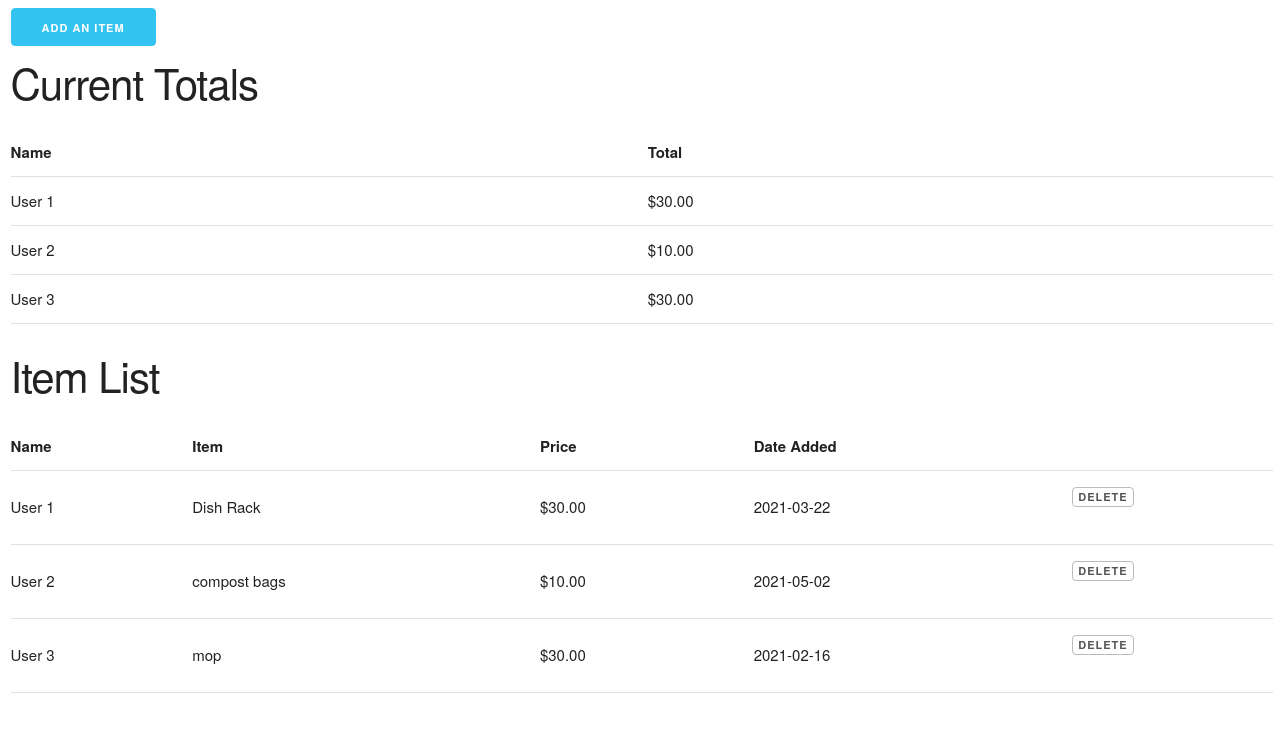
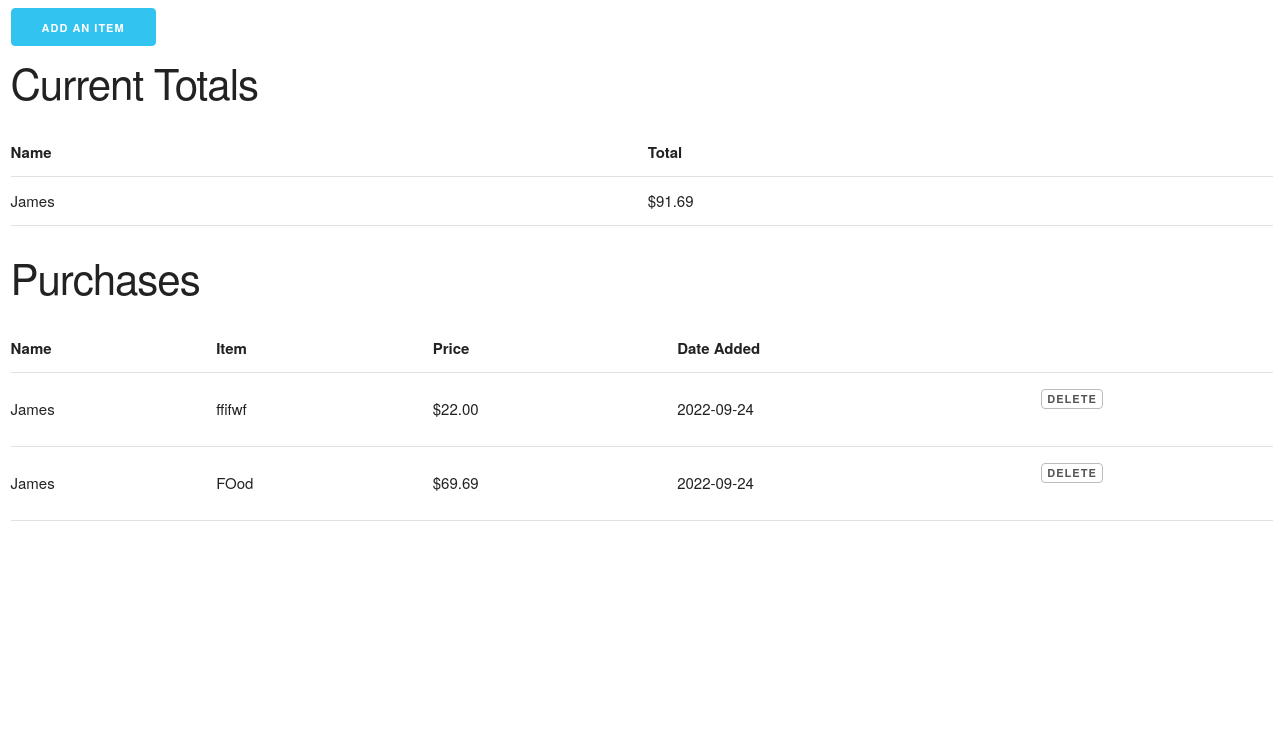
Before and after one commit to LacroixJ/house_spending_tracker, a Flask app: page / in a window 1280 px wide. Shown: the top 732 px of the page. Run offline with Flask 2, Linux system fonts and the light colour scheme; data comes from the database, SQL or seed files in the repository; both versions use the stored data as it was after the commit.

Commit message:
Switch to sql db

```diff
--- a/app.py
+++ b/app.py
@@ -1,97 +1,55 @@
 #!/usr/bin/env python3
-
-
 from flask import render_template, request, redirect, url_for, Flask
 import os.path
-import yaml
+import sqlite3
 
 from datetime import datetime
 
-
 app = Flask(__name__)
 
-DB = 'db.yaml'
+DB = 'db.db'
 
-def load_db():
-    db = open(DB, 'r')
-    info = yaml.safe_load(db)
-    db.close()
-
-    return info
-
+def get_users():
+    with sqlite3.connect(DB) as conn:
+        cursor = conn.cursor()
+        cursor.execute('select distinct username from usernames;')
+        data = [t[0] for t in cursor.fetchall()]
+        return data
 
 @app.route('/', methods=['GET'])
 def homepage():
-    if not os.path.isfile(DB):
-        file = open(DB, 'w')
-        file.close()
+    with sqlite3.connect(DB) as conn:
+        cursor = conn.cursor()
+        cursor.execute('select *, ROWID from purchases order by -date(entrydate), -ROWID;')
 
-    info = load_db()
+        purchases = cursor.fetchall();
 
-    names = info.keys()
+        totals = cursor.execute('select username, sum(price) from purchases group by username;')
 
+        totals = cursor.fetchall()
 
-    for name in info.keys():
-        purchases = info[name].get('purchases')
-
-        total = 0
-        for purchase in purchases:
-            details = purchase['purchase']
-            total += float(details['price'])
-
-        info[name]['total'] = total
-
-
-
-    return render_template('home.html', db=info)
+        return render_template('home.html', purchases=purchases, totals=totals)
 
 
 @app.route('/add_entry/', methods=['GET', 'POST'])
 def add_entry():
-    info = load_db()
-    names = info.keys()
     if request.method == 'POST':
         f = request.form
-        purchase = {
-                'purchase':
-                    {
-                    'name': f['item_name'],
-                    'price': float(f['price']),
-                    'date_added': datetime.now()
-                    }
-                }
-        info[f['name']]['purchases'].append(purchase)
-        db = open(DB, 'w')
-        yaml.dump(info, db)
-        db.close()
+        with sqlite3.connect(DB) as conn:
+            cursor = conn.cursor()
+            cursor.execute('insert into purchases values(?, ?, ?, ?)',
+                    (f['name'], f['item_name'], float(f['price']), datetime.now().date()))
+            conn.commit()
         return redirect(url_for('homepage'))
-    return render_template('add_entry.html', names=names)
-
-
+    return render_template('add_entry.html', names=get_users())
 
 @app.route('/delete/', methods=['POST'])
 def delete():
-    info = load_db()
     f = request.form
-
-    purchases = info[f['name']]['purchases']
-
-    for purchase in purchases.copy():
-        details = purchase['purchase']
-        requirements = [
-                details['name'] == f['item_name'],
-                details['price'] == float(f['price']),
-                ]
-        if all(requirements):
-            purchases.remove(purchase)
-            break
-
-    info[f['name']]['purchases'] = purchases
-
-    db = open(DB, 'w')
-    yaml.dump(info, db)
-    db.close()
-
+    with sqlite3.connect(DB) as conn:
+        cursor = conn.cursor()
+        cursor.execute('DELETE from purchases where ROWID=?;', f['ROWID'])
+        conn.commit()
     return redirect(url_for('homepage'))
 
 
--- a/db.yaml
+++ b/db.yaml
@@ -1,18 +1,114 @@
-User 1:
+James:
   purchases:
   - purchase:
-      date_added: 2021-03-22 00:00:00
-      name: Dish Rack
-      price: 30.0
-User 2:
+      date_added: 2021-07-24 00:00:00
+      name: Oven Lightbulb
+      price: 5.0
+  - purchase:
+      date_added: 2021-07-24 00:00:00
+      name: Kitchen Buckets
+      price: 20.0
+  - purchase:
+      date_added: 2021-07-24 00:00:00
+      name: Paper towels(6 pack)
+      price: 7.0
+  - purchase:
+      date_added: 2021-07-24 00:00:00
+      name: Dish soap x2
+      price: 4.0
+  - purchase:
+      date_added: 2021-07-24 00:00:00
+      name: Toilet Paper
+      price: 8.0
+  - purchase:
+      date_added: 2021-07-24 00:00:00
+      name: Paper towels(x12)
+      price: 12
+  - purchase:
+      date_added: 2021-08-08 14:55:35.827457
+      name: Dish scrubs
+      price: 8.0
+  - purchase:
+      date_added: 2021-08-19 17:10:06.966580
+      name: 'Toilet flapper '
+      price: 9.0
+  - purchase:
+      date_added: 2021-09-29 19:05:57.479565
+      name: Toilet paper
+      price: 7.0
+  - purchase:
+      date_added: 2021-12-05 14:02:48.170638
+      name: Dish soap
+      price: 5.0
+  - purchase:
+      date_added: 2021-12-05 14:02:59.172477
+      name: Metal scrub pads
+      price: 3.0
+  - purchase:
+      date_added: 2021-12-05 14:03:27.011085
+      name: Drain snake
+      price: 8.0
+  - purchase:
+      date_added: 2022-01-24 11:31:11.803318
+      name: Toilet paper
+      price: 8.0
+  - purchase:
+      date_added: 2022-05-27 18:17:37.434566
+      name: Toilet bowl cleaner
+      price: 3.0
+  - purchase:
+      date_added: 2022-09-24 13:55:25.377066
+      name: fd
+      price: 22.0
+Sean:
   purchases:
   - purchase:
-      date_added: 2021-05-02 00:00:00
-      name: compost bags
-      price: 10
-User 3:
+      date_added: 2021-07-24 00:00:00
+      name: Compost Bags
+      price: 10.0
+  - purchase:
+      date_added: 2021-07-24 00:00:00
+      name: Shower drain
+      price: 4.0
+  - purchase:
+      date_added: 2021-07-24 00:00:00
+      name: Shower snake
+      price: 8.0
+  - purchase:
+      date_added: 2021-07-24 00:00:00
+      name: Toilet bowl cleaner
+      price: 3.0
+  - purchase:
+      date_added: 2021-07-24 00:00:00
+      name: Toilet Paper
+      price: 7.0
+  - purchase:
+      date_added: 2021-07-24 00:00:00
+      name: Compost Bags
+      price: 7.99
+  - purchase:
+      date_added: 2021-07-24 00:00:00
+      name: Krud Kutter
+      price: 13.99
+  - purchase:
+      date_added: 2021-07-24 00:00:00
+      name: Scrubbing Bubbles
+      price: 4.0
+Taryn:
   purchases:
   - purchase:
-      date_added: 2021-02-16 00:00:00
-      name: mop
-      price: 30
+      date_added: 2021-09-29 19:05:31.961372
+      name: 'Propane '
+      price: 18.0
+  - purchase:
+      date_added: 2021-09-29 19:05:44.008179
+      name: Dish soap
+      price: 5.0
+  - purchase:
+      date_added: 2022-05-27 18:22:05.355903
+      name: 'Toilet Paper '
+      price: 7.0
+  - purchase:
+      date_added: 2022-08-03 15:49:11.682230
+      name: Toilet Paper
+      price: 26.0
--- a/templates/home.html
+++ b/templates/home.html
@@ -33,17 +33,17 @@
         </tr>
     </thead>
     <tbody>
-        {% for name in db.keys() %}
+        {% for t in totals %}
         <tr>
-            <td> {{ name }} </td>
-            <td> {{ "$%.2f" | format(db[name].get('total')) }} </td>
+            <td> {{ t[0] }} </td>
+            <td> {{ "$%.2f" | format(t[1]) }} </td>
         </tr>
         {% endfor %}
     </tbody>
 </table>
 
 
-<h2> Item List</h2>
+<h2> Purchases </h2>
 <table class="u-full-width" id="ptable">
     <thead>
         <tr>
@@ -55,27 +55,20 @@
         </tr>
     </thead>
     <tbody>
-        {% for name in db.keys() %}
-        {% for purchase in db[name].get('purchases')%}
-        {% set details = purchase['purchase'] %}
+        {% for t in purchases %}
         <tr>
-            <td> {{ name }} </td>
-            <td> {{ details['name'] }} </td>
-            <td> {{ "$%.2f" | format(details['price']) }} </td>
-            <td> {{ details['date_added'].strftime("%Y-%m-%d") }} </td>
+            <td> {{ t[0] }} </td>
+            <td> {{ t[1] }} </td>
+            <td> {{ "$%.2f" | format(t[2]) }} </td>
+            <td> {{ t[3] }} </td>
             <td>
                 <form action="{{ url_for('delete') }}" method="post">
-                    <input type="hidden" name="name" value="{{name}}">
-                    <input type="hidden" name="item_name" value="{{details['name']}}">
-                    <input type="hidden" name="price" value="{{details['price']}}">
-                    <input type="hidden" type='datetime-local' name="date_added"
-                        value="{{details['date_added']}}">
+                    <input type="hidden" name="ROWID" value="{{t[4]}}">
                     <input class="button" type="submit" id="delete_button"
                         onclick="return confirm('Are you sure you want to delete this item?');"value="Delete">
                 </form>
             </td>
         </tr>
         {% endfor %}
-        {% endfor %}
     </tbody>
 </table>
```
Also changed, not shown: schema.sql (added, +23 -0 lines), bak2.py (renamed from wsgi.py), db.db (added).
